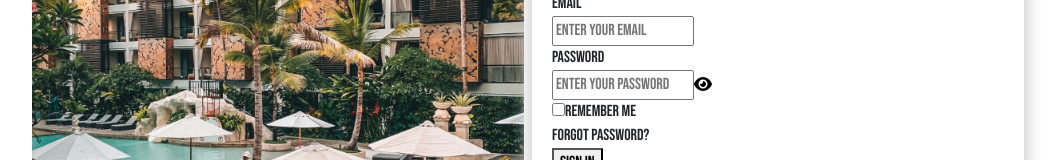
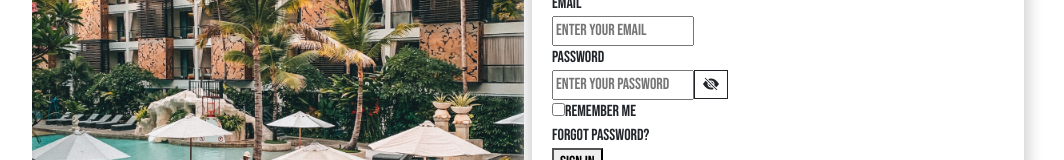
Before and after one commit to mohamedgaber-136/Travel-Agency, a React (Create React App) app: page /login in a window 1280 px wide. Shown: the part 295-455 px from the top of the page, without its empty margins (112-1176 px from the left). Built offline with nearby package versions, Linux system fonts and the light colour scheme; a web font is replaced by a local one.

Commit message:
handle password type

```diff
--- a/src/Pages/Login/Login.jsx
+++ b/src/Pages/Login/Login.jsx
@@ -2,6 +2,7 @@ import React, { useState } from "react";
 import img from "../../assets/photoLogin.png";
 
 import "./Login.css";
+import { BsEyeFill, BsEyeSlashFill } from "react-icons/bs";
 
 function LoginPage() {
   const [email, setEmail] = useState("");
@@ -11,6 +12,18 @@ function LoginPage() {
     console.log("email:", email);
     console.log("Password:", password);
   };
+
+  const [isHiddenPassword, setIsHiddenPassword] = useState("password");
+
+  function handlePasswordType() {
+    setIsHiddenPassword(!isHiddenPassword);
+
+    // if (passwordType === "password") {
+    //   setPassordType("text");
+    // } else {
+    //   setPassordType("password");
+    // }
+  }
 
   return (
     <div className="loginParent d-flex justify-content-center align-items-center ">
@@ -22,7 +35,6 @@ function LoginPage() {
               backgroundImage: `url(${img})`,
               backgroundPosition: "center",
               backgroundSize: "cover",
-
             }}
           ></div>
           <div className="loginForm h-100  ">
@@ -47,17 +59,16 @@ function LoginPage() {
               </div>
               <div class="inputForm">
                 <input
-                  type="password"
+                  type={isHiddenPassword ? "password" : "text"}
                   class="input"
                   placeholder="Enter your Password"
                 />
-                <svg
-                  viewBox="0 0 576 512"
-                  height="1em"
-                  xmlns="http://www.w3.org/2000/svg"
+                <span
+                  className="border border-dark px-2 py-1"
+                  onClick={handlePasswordType}
                 >
-                  <path d="M288 32c-80.8 0-145.5 36.8-192.6 80.6C48.6 156 17.3 208 2.5 243.7c-3.3 7.9-3.3 16.7 0 24.6C17.3 304 48.6 356 95.4 399.4C142.5 443.2 207.2 480 288 480s145.5-36.8 192.6-80.6c46.8-43.5 78.1-95.4 93-131.1c3.3-7.9 3.3-16.7 0-24.6c-14.9-35.7-46.2-87.7-93-131.1C433.5 68.8 368.8 32 288 32zM144 256a144 144 0 1 1 288 0 144 144 0 1 1 -288 0zm144-64c0 35.3-28.7 64-64 64c-7.1 0-13.9-1.2-20.3-3.3c-5.5-1.8-11.9 1.6-11.7 7.4c.3 6.9 1.3 13.8 3.2 20.7c13.7 51.2 66.4 81.6 117.6 67.9s81.6-66.4 67.9-117.6c-11.1-41.5-47.8-69.4-88.6-71.1c-5.8-.2-9.2 6.1-7.4 11.7c2.1 6.4 3.3 13.2 3.3 20.3z"></path>
-                </svg>
+                  {isHiddenPassword ? <BsEyeSlashFill /> : <BsEyeFill />}
+                </span>
               </div>
 
               <div class="flex-row">
```
